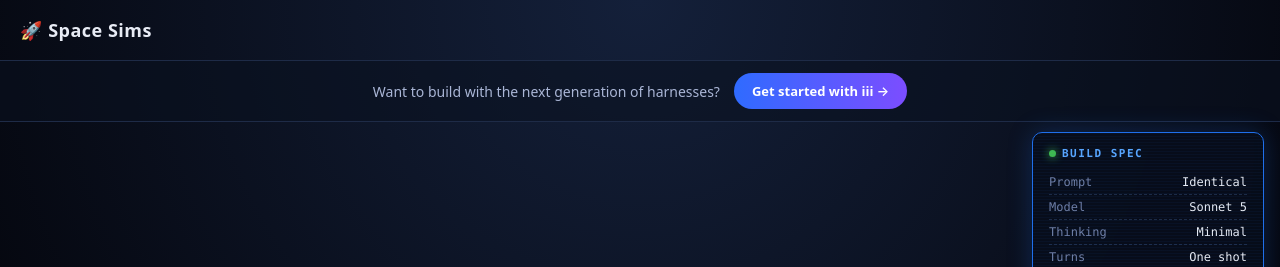
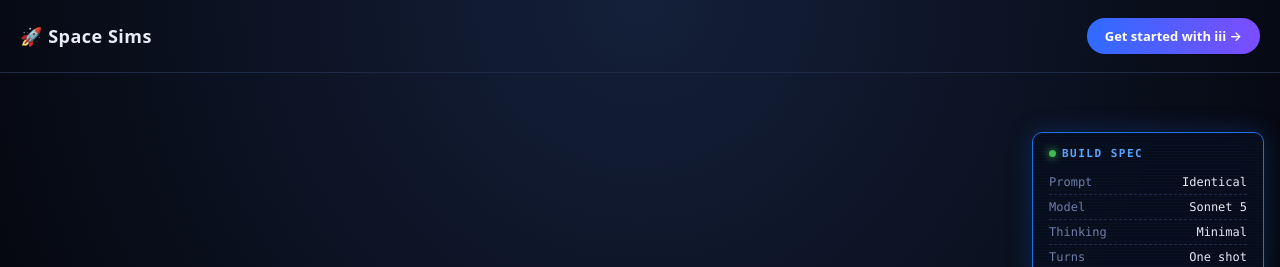
Before and after one commit to iii-hq/demos, a website: page space/index.html in a window 1280 px wide. Shown: the top 267 px of the page. Drawn offline with Linux system fonts and the light colour scheme.

Commit message:
Move CTA into the navbar

```diff
--- a/space/index.html
+++ b/space/index.html
@@ -169,22 +169,8 @@
         transform: translateY(-2px);
         box-shadow: 0 8px 24px rgba(124, 77, 255, 0.4);
       }
-      /* Persistent CTA bar (below nav, always visible) */
-      #cta-bar {
-        display: flex;
-        justify-content: center;
-        align-items: center;
-        gap: 14px;
-        flex-wrap: wrap;
-        text-align: center;
-        padding: 12px 18px;
-        border-bottom: 1px solid #1e2b47;
-        background: rgba(10, 17, 32, 0.55);
-        color: #aab6d6;
-        font-size: 14px;
-      }
-      #cta-bar strong {
-        color: #e8ecf5;
+      .header-cta {
+        margin-left: auto;
       }
       /* Switcher bar (below the game window) */
       #switcher-bar {
@@ -356,18 +342,14 @@
   <body>
     <header>
       <h1>🚀 Space Sims</h1>
-    </header>
-
-    <div id="cta-bar">
-      <span>Want to build with the next generation of harnesses?</span>
       <a
-        class="cta-link"
+        class="cta-link header-cta"
         href="https://iii.dev/docs/install"
         target="_blank"
         rel="noopener"
         >Get started with iii →</a
       >
-    </div>
+    </header>
 
     <div id="chooser">
       <div class="card" data-game="iii">
```
